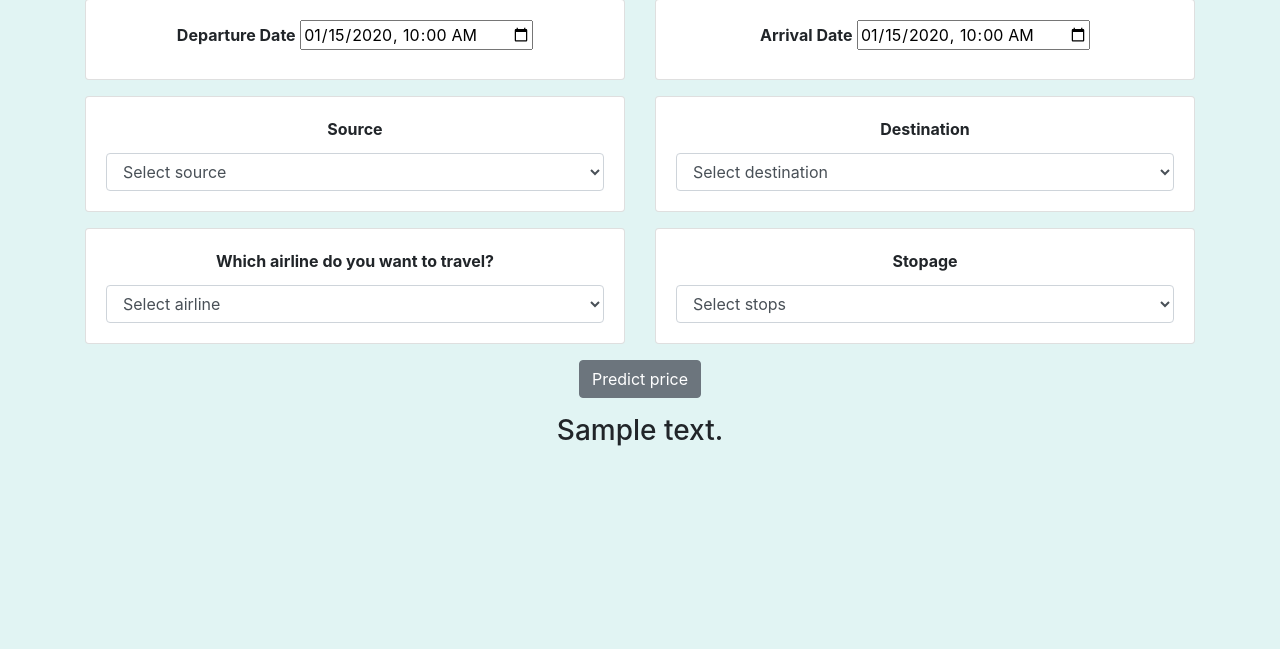
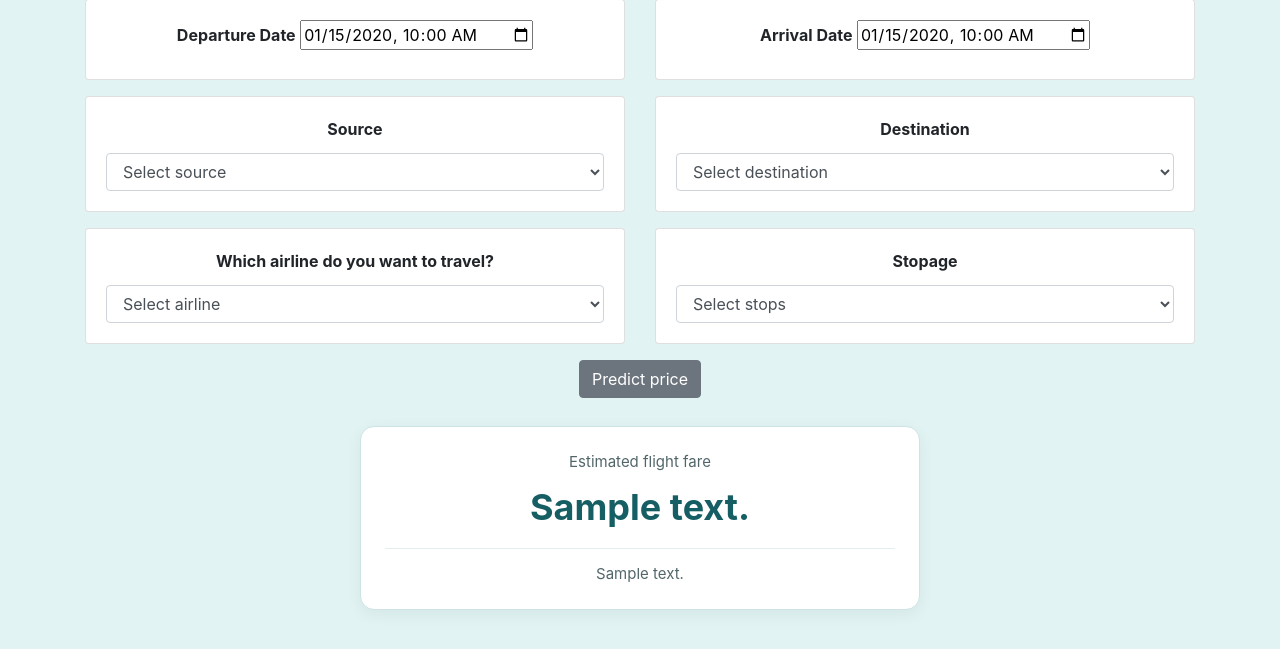
Before and after one commit to Capwelf1/csce_5214_group_project, a Flask app: template templates/home.html in a window 1280 px wide. Shown: the part 81-730 px from the top of the page. Run offline with Flask 3, Linux system fonts and the light colour scheme; the template is opened without the code that fills it: most values are stand-ins (such as "Sample title", 1, 10 or a date in 2020); some libraries are stand-ins or nearby versions.

Commit message:
Add prediction intervals and improve result display and error logging

```diff
--- a/app.py
+++ b/app.py
@@ -1,20 +1,27 @@
-
 from functools import lru_cache
 from pathlib import Path
 import pickle
 import json
 from prediction_monitor import init_db
 import pandas as pd
-from flask import Flask, render_template, request,flash, redirect, url_for, get_flashed_messages
+from flask import (
+    Flask,
+    render_template,
+    request,
+    flash,
+    redirect,
+    url_for,
+    get_flashed_messages,
+)
 import os
 from time import perf_counter
 from prediction_monitor import log_prediction
-
 
 BASE_DIR = Path(__file__).resolve().parent
 MODELS_DIR = BASE_DIR / "models"
 
 app = Flask(__name__)
+app.secret_key = os.environ.get("SECRET_KEY", "flight-project-local-development")
 # initialize prediction monitor database
 init_db()
 
@@ -24,10 +31,7 @@ training_data = pd.read_csv(
     usecols=["Source", "Destination", "Airline", "Total_Stops"],
 ).dropna()
 training_data["stops"] = (
-    training_data["Total_Stops"]
-    .str.extract(r"(\d+)")[0]
-    .fillna("0")
-    .astype(int)
+    training_data["Total_Stops"].str.extract(r"(\d+)")[0].fillna("0").astype(int)
 )
 
 flight_options = (
@@ -43,6 +47,7 @@ valid_flights = {
     for row in flight_options
 }
 
+
 # loads and caches the current model version
 @lru_cache(maxsize=4)
 def load_model(version):
@@ -51,20 +56,25 @@ def load_model(version):
     with open(model_path, "rb") as f:
         return pickle.load(f)
 
+
 # retrieves current model version
 def get_model():
     with open(MODELS_DIR / "active_model.json", "r") as f:
         version = json.load(f)["active_version"]
-        print(version)
-    return load_model(version)
+
+    with open(MODELS_DIR / version / "metadata.json", "r") as f:
+        metadata = json.load(f)
+
+    return load_model(version), metadata, version
 
 
-def show_home(prediction_text="", error_text="", form_values=None):
+def show_home(prediction_text="", error_text="", form_values=None, interval_text=""):
     return render_template(
         "home.html",
         sources=sources,
         flight_options=flight_options,
         prediction_text=prediction_text,
+        interval_text=interval_text,
         error_text=error_text,
         form_values=form_values or {},
     )
@@ -72,6 +82,11 @@ def show_home(prediction_text="", error_text="", form_values=None):
 
 @app.route("/")
 def home():
+    results = get_flashed_messages(category_filter=["prediction"])
+
+    if results:
+        return show_home(**results[-1])
+
     return show_home()
 
 
@@ -85,10 +100,13 @@ def predict():
 
     # Only offer/accept combinations found in training data.
     if (source, destination, airline, stops) not in valid_flights:
-        return show_home(
-            error_text="That source, destination, airline, and stops combination is not in the training data.",
-            form_values=form,
-        ), 400
+        return (
+            show_home(
+                error_text="That source, destination, airline, and stops combination is not in the training data.",
+                form_values=form,
+            ),
+            400,
+        )
     start = perf_counter()
     version = None
     try:
@@ -100,45 +118,64 @@ def predict():
 
         # Match the feature names and types in Flight_Price_Prediction_Student_Fixed.ipynb.
         # The saved pipeline handles categorical one-hot encoding automatically.
-        flight = pd.DataFrame([{
-            "Airline": airline,
-            "Source": source,
-            "Destination": destination,
-            "stops": int(stops),
-            "month": departure.month,
-            "day": departure.day,
-            "departure_hour": departure.hour,
-            "departure_minute": departure.minute,
-            "arrival_hour": arrival.hour,
-            "arrival_minute": arrival.minute,
-            "minutes": duration_minutes,
-        }])
-
-        with open(MODELS_DIR / "active_model.json", "r") as f:
-            version = json.load(f)["active_version"]
+        flight = pd.DataFrame(
+            [
+                {
+                    "Airline": airline,
+                    "Source": source,
+                    "Destination": destination,
+                    "stops": int(stops),
+                    "month": departure.month,
+                    "day": departure.day,
+                    "departure_hour": departure.hour,
+                    "departure_minute": departure.minute,
+                    "arrival_hour": arrival.hour,
+                    "arrival_minute": arrival.minute,
+                    "minutes": duration_minutes,
+                }
+            ]
+        )
 
         start = perf_counter()
 
+        model, metadata, version = get_model()
+        predicted_fare = float(model.predict(flight)[0])
 
+        interval = metadata["prediction_interval"]
+        margin = interval["margin"]
+        coverage = interval["coverage"]
 
-        predicted_fare = float(get_model().predict(flight)[0])
+        lower = max(0, predicted_fare - margin)
+        upper = predicted_fare + margin
 
         response_time = (perf_counter() - start) * 1000
 
         log_prediction(version, predicted_fare, response_time, "success")
 
-        return show_home(
-            prediction_text=f"Your flight price is Rs. {predicted_fare:,.2f}",
-            form_values=form,
+        flash(
+            {
+                "prediction_text": f"Rs. {predicted_fare:,.2f}",
+                "interval_text": (
+                    f"{coverage:.0%} prediction interval: "
+                    f"Rs. {lower:,.2f} to Rs. {upper:,.2f}"
+                ),
+                "form_values": form,
+            },
+            "prediction",
         )
+
+        return redirect(url_for("home"), code=303)
 
     except (ValueError, KeyError) as error:
         return show_home(error_text=str(error), form_values=form), 400
     except FileNotFoundError:
-        return show_home(
-            error_text="The active model file was not found. Check the model registry.",
-            form_values=form,
-        ), 503
+        return (
+            show_home(
+                error_text="The active model file was not found. Check the model registry.",
+                form_values=form,
+            ),
+            503,
+        )
     except Exception as e:
         response_time = (perf_counter() - start) * 1000
 
@@ -146,10 +183,13 @@ def predict():
 
         app.logger.exception("Flight price prediction failed")
 
-        return show_home(
-            error_text="Unable to generate a prediction. Please try again later.",
-            form_values=form
-        ), 500
+        return (
+            show_home(
+                error_text="Unable to generate a prediction. Please try again later.",
+                form_values=form,
+            ),
+            500,
+        )
 
 
 if __name__ == "__main__":
--- a/static/css/styles.css
+++ b/static/css/styles.css
@@ -14,3 +14,33 @@ a {
 a:hover {
     color: #f0f0f0;
   }
+
+.prediction-result {
+    max-width: 560px;
+    margin: 28px auto;
+    padding: 24px;
+    text-align: center;
+    background: #fff;
+    border: 1px solid #cde3e5;
+    border-radius: 14px;
+    box-shadow: 0 4px 16px rgba(0, 0, 0, 0.06);
+}
+
+.prediction-label {
+    color: #52666a;
+    font-size: 15px;
+}
+
+.prediction-price {
+    margin: 6px 0 14px;
+    color: #155e63;
+    font-size: 36px;
+    font-weight: 700;
+}
+
+.prediction-interval {
+    padding-top: 14px;
+    border-top: 1px solid #e3eeee;
+    color: #52666a;
+    font-size: 15px;
+}
--- a/templates/home.html
+++ b/templates/home.html
@@ -97,8 +97,13 @@
             <input type="submit" value="Predict price" class="btn btn-secondary">
         </form>
 
-        {% if error_text %}<div class="alert alert-danger mt-3" role="alert">{{ error_text }}</div>{% endif %}
-        {% if prediction_text %}<h3 class="mt-3">{{ prediction_text }}</h3>{% endif %}
+        {% if prediction_text %}
+        <div class="prediction-result">
+            <div class="prediction-label">Estimated flight fare</div>
+            <div class="prediction-price">{{ prediction_text }}</div>
+            <div class="prediction-interval">{{ interval_text }}</div>
+        </div>
+        {% endif %}
 
     </div>
 
```
Also changed, not shown: models/v1/metadata.json (+8 -4 lines), models/v2/metadata.json (+8 -4 lines), models/v3/metadata.json (+8 -4 lines), models/v4/metadata.json (+8 -4 lines), prediction_monitor.py (+19 -8 lines), 5 other files.
